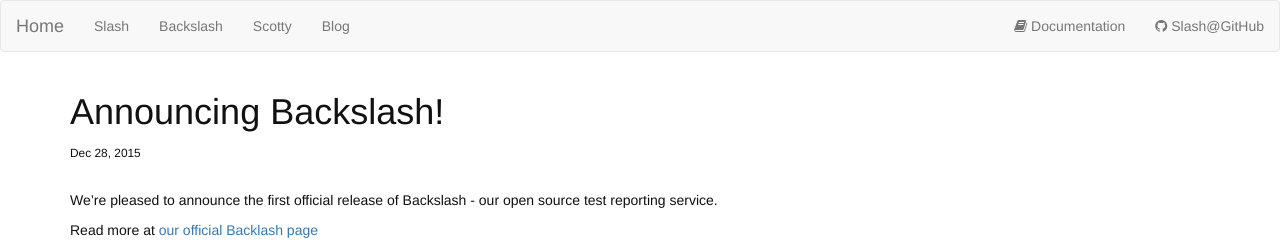
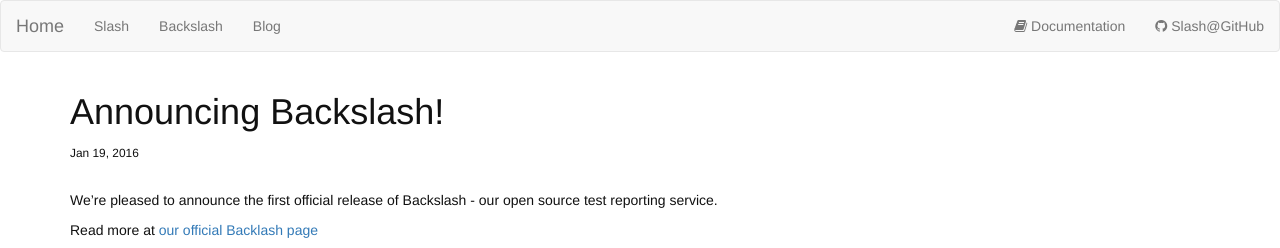
Before and after one commit to getslash/getslash.github.io, a Jekyll site: the page built from _posts/2016-01-19-announcing-backslash.markdown, in a window 1280 px wide. Shown: the top 248 px of the page. Built offline with Jekyll 4.4.1, drawn with Linux system fonts in a browser that asks for light colours; nearby versions of some CDN libraries.

Commit message:
refactor

```diff
--- a/_data/nav_links.yml
+++ b/_data/nav_links.yml
@@ -2,8 +2,7 @@
   title: Slash
 - url: /backslash
   title: Backslash
-- url: /scotty
-  title: Scotty
-
+#- url: /scotty
+#  title: Scotty
 - url: /blog.html
   title: Blog
--- a/_posts/2015-12-28-announcing-backslash.markdown
+++ b/_posts/2016-01-19-announcing-backslash.markdown
@@ -1,7 +1,7 @@
 ---
 layout: post
 title:  "Announcing Backslash!"
-date:   2015-12-28 22:17:33
+date:   2016-01-19 23:31:33
 categories: backslash
 ---
 
```
